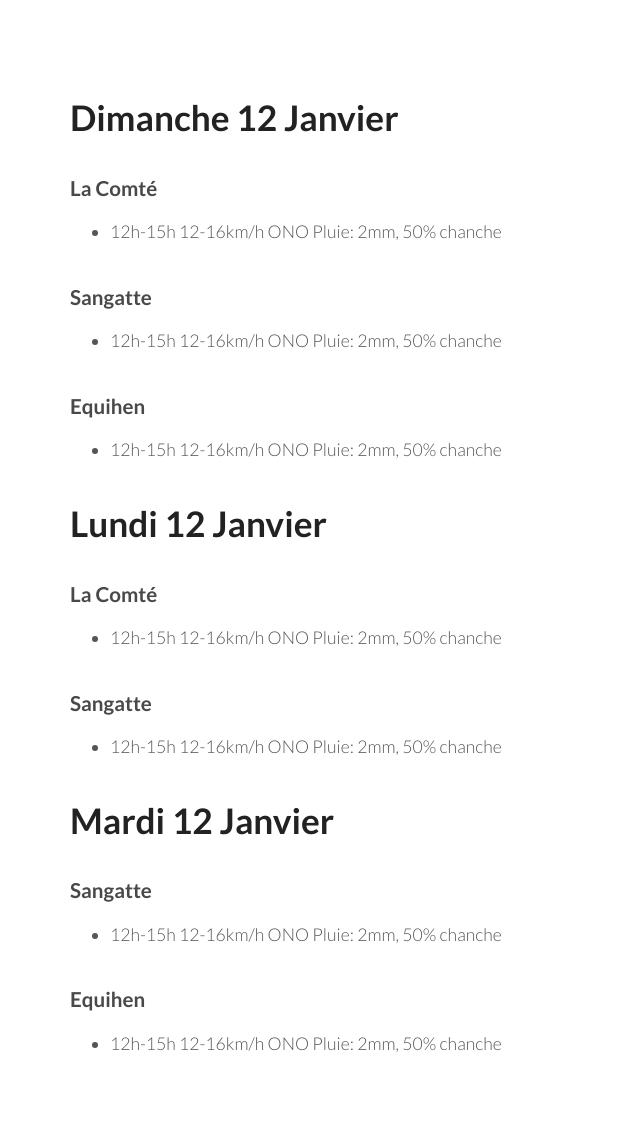
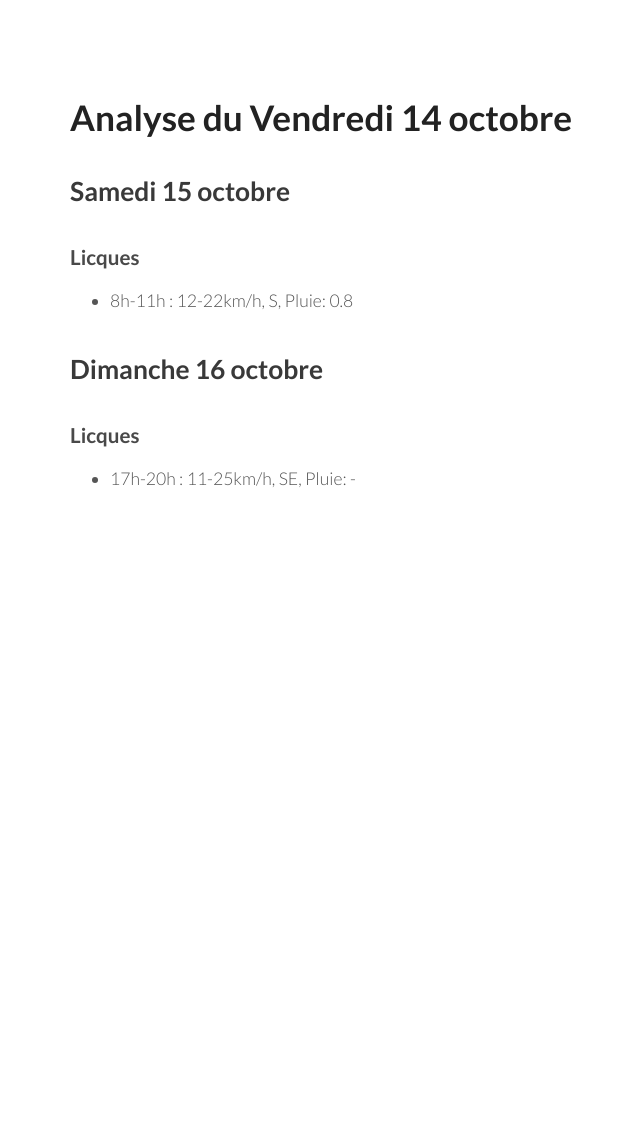
Before and after one commit to parapente-dans-le-nord/parapente-dans-le-nord.github.io, a Jekyll site: the page built from index.markdown, in a window 1280 px wide. Shown: the whole page, without its empty margins (490-1130 px from the left). Built offline with Jekyll 4.4.1, drawn with Linux system fonts in a browser that asks for light colours; our own code applies the rules of GitHub Pages for plain Markdown files; after the commit the page ends 900 px from its top, so only the background shows below that.

Commit message:
commit prediction

```diff
--- a/index.markdown
+++ b/index.markdown
@@ -2,29 +2,13 @@
 layout: my-layout
 ---
 
-# Dimanche 12 Janvier
+# Analyse du Vendredi 14 octobre
 
-### La Comté
-- 12h-15h 12-16km/h ONO Pluie: 2mm, 50% chanche
+## Samedi 15 octobre
+### Licques
+- 8h-11h : 12-22km/h, S, Pluie: 0.8
 
-### Sangatte
-- 12h-15h 12-16km/h ONO Pluie: 2mm, 50% chanche
 
-### Equihen
-- 12h-15h 12-16km/h ONO Pluie: 2mm, 50% chanche
-
-# Lundi 12 Janvier
-
-### La Comté
-- 12h-15h 12-16km/h ONO Pluie: 2mm, 50% chanche
-
-### Sangatte
-- 12h-15h 12-16km/h ONO Pluie: 2mm, 50% chanche
-
-# Mardi 12 Janvier
-
-### Sangatte
-- 12h-15h 12-16km/h ONO Pluie: 2mm, 50% chanche
-
-### Equihen
-- 12h-15h 12-16km/h ONO Pluie: 2mm, 50% chanche
+## Dimanche 16 octobre
+### Licques
+- 17h-20h : 11-25km/h, SE, Pluie: -
```
